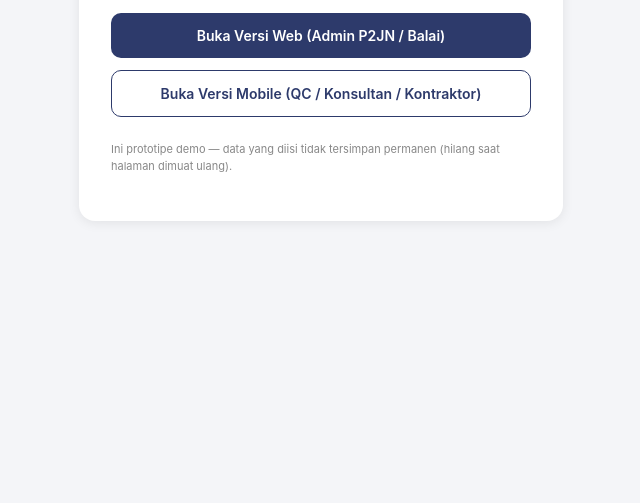
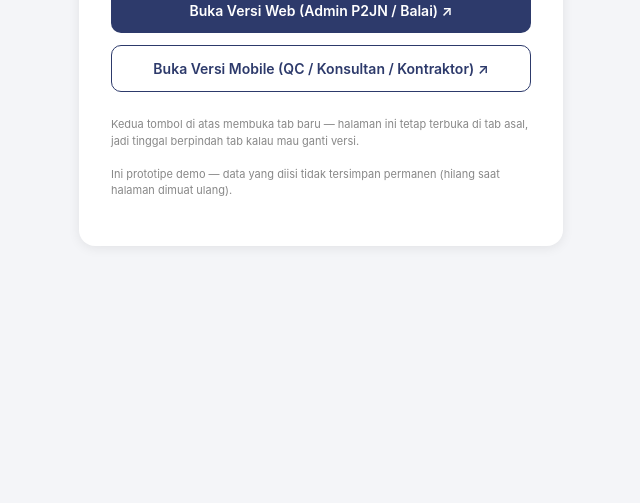
Before and after one commit to rachmadi/smkp-jalan-prototype, a plain HTML site: page index.html in a window 1280 px wide. Shown: the part 377-880 px from the top of the page, without its empty margins (319-959 px from the left). Drawn offline with Linux system fonts and the light colour scheme.

Commit message:
Enhance link behavior and update notes in index.html
Updated links to open in a new tab and added a note about tab behavior.

```diff
--- a/index.html
+++ b/index.html
@@ -18,9 +18,9 @@
 <div class="card">
   <h1>SMKP-JALAN</h1>
   <p class="sub">Prototipe interaktif — pilih versi yang ingin dibuka</p>
-  <a class="btn" href="SMKP-JALAN_PoC_Web.html">Buka Versi Web (Admin P2JN / Balai)</a>
-  <a class="btn outline" href="SMKP-JALAN_PoC_Mobile.html">Buka Versi Mobile (QC / Konsultan / Kontraktor)</a>
-  <p class="note">Ini prototipe demo — data yang diisi tidak tersimpan permanen (hilang saat halaman dimuat ulang).</p>
+  <a class="btn" href="SMKP-JALAN_PoC_Web.html" target="_blank" rel="noopener">Buka Versi Web (Admin P2JN / Balai) ↗</a>
+  <a class="btn outline" href="SMKP-JALAN_PoC_Mobile.html" target="_blank" rel="noopener">Buka Versi Mobile (QC / Konsultan / Kontraktor) ↗</a>
+  <p class="note">Kedua tombol di atas membuka tab baru — halaman ini tetap terbuka di tab asal, jadi tinggal berpindah tab kalau mau ganti versi.<br><br>Ini prototipe demo — data yang diisi tidak tersimpan permanen (hilang saat halaman dimuat ulang).</p>
 </div>
 </body>
 </html>
```
